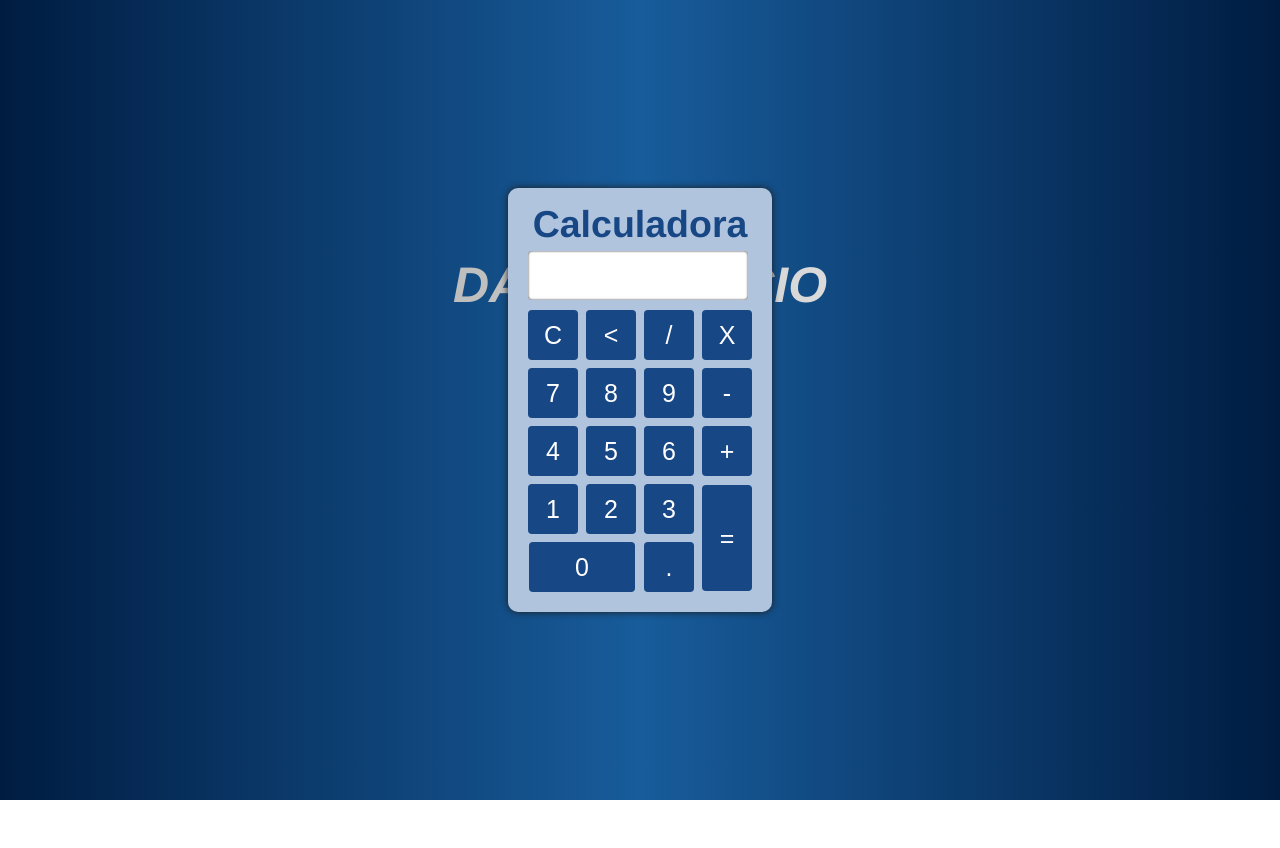
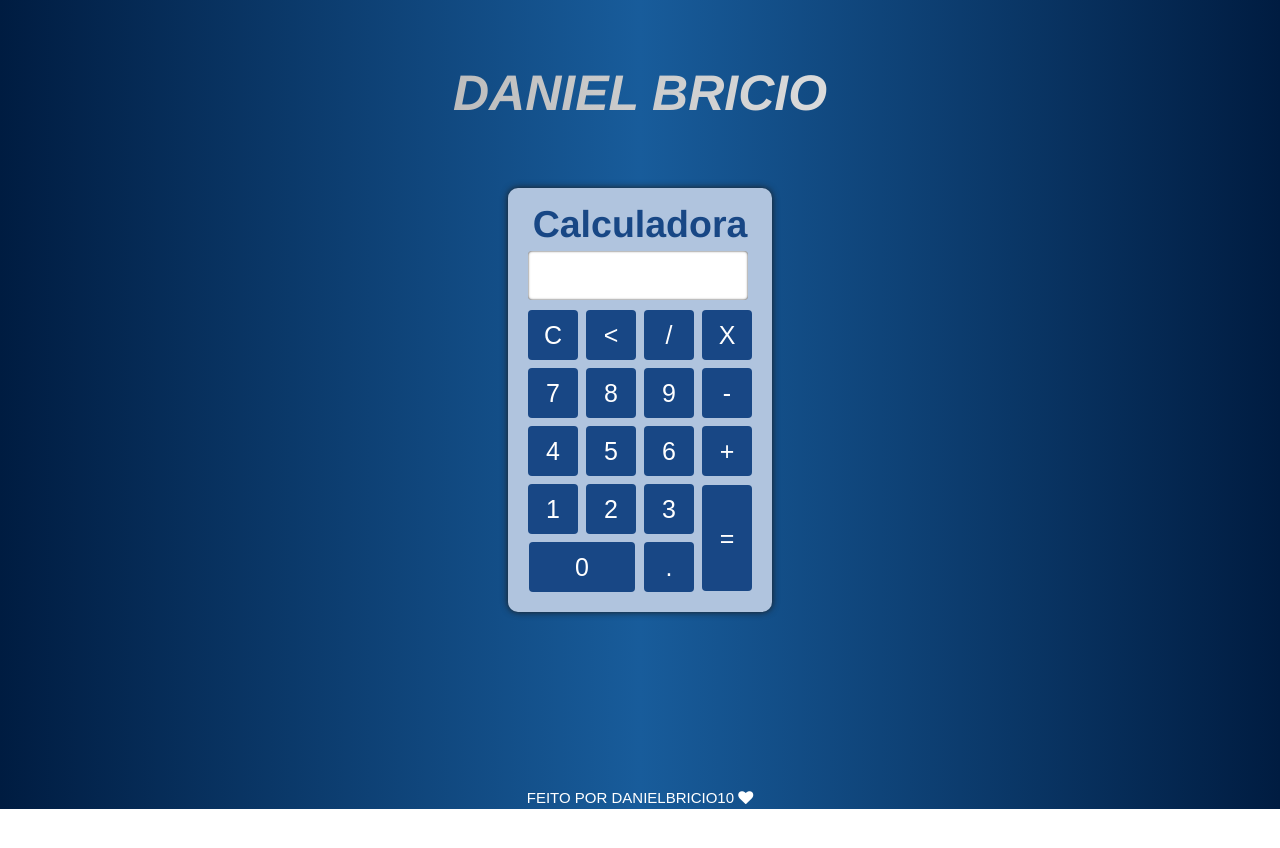
Before and after one commit to danielbricio/Calculadora1.0, a plain HTML site: page index.html in a window 1280 px wide. After the commit the page ends 809 px from the top, so only its background shows below. Drawn offline with Linux system fonts and the light colour scheme.

Commit message:
AjustesNew

```diff
--- a/index.html
+++ b/index.html
@@ -12,6 +12,7 @@
    </style>
 </head>
 <body>
+
     <div class="fundo">
         <h1>Daniel Bricio</h1>
         <div class="calculadora">
@@ -51,12 +52,12 @@
 
             </table>
         </div>
-        <div class="bricio">
-            <span>Feito por <a href="https://www.instagram.com/danielbricio10/">danielbricio10</a></span>
-            </span>
-                    <span class="icon"><i class="fa fa-heart" aria-hidden="true"></i>
-                    </span>
-        </div>
+    </div>
+    <div class="bricio">
+        <span>Feito por <a href="https://www.instagram.com/danielbricio10/">danielbricio10</a></span>
+        </span>
+                <span class="icon"><i class="fa fa-heart" aria-hidden="true"></i>
+                </span>
     </div>
 
 
--- a/style.css
+++ b/style.css
@@ -6,7 +6,7 @@
 .fundo
 {
     background-image: linear-gradient(to right, #001c41, #185c9b,#001c41);
-    height: 100vh;
+    height: 98vh;
     color: #184785;
     font-family: Helvetica, sans-serif;
     text-align: center;
@@ -15,10 +15,10 @@
 }
 .fundo h1
 {
-    padding-top: 20%;
+    padding-top: 5%;
+
     text-transform: uppercase;
     font-style: italic;
-
     background: linear-gradient(270deg, #ffffff, #999999);
     -webkit-background-clip: text;
     background-clip: text; /*Adicionando Regra de Estilo Padrão além da versão do Fornecedor Webkit*/
@@ -72,12 +72,12 @@ padding: 5px;
 
 .bricio
 {
-    margin-top: 110%;
+    background-image: linear-gradient(to right, #001c41, #185c9b,#001c41);
     padding: 5px;
     height:15px;
     text-align: center;
     font-family: Arial, Helvetica, sans-serif;
-    color: #fff;
+    color: rgb(255, 255, 255);
     text-transform: uppercase;
     font-size: 15px;
 }
```
